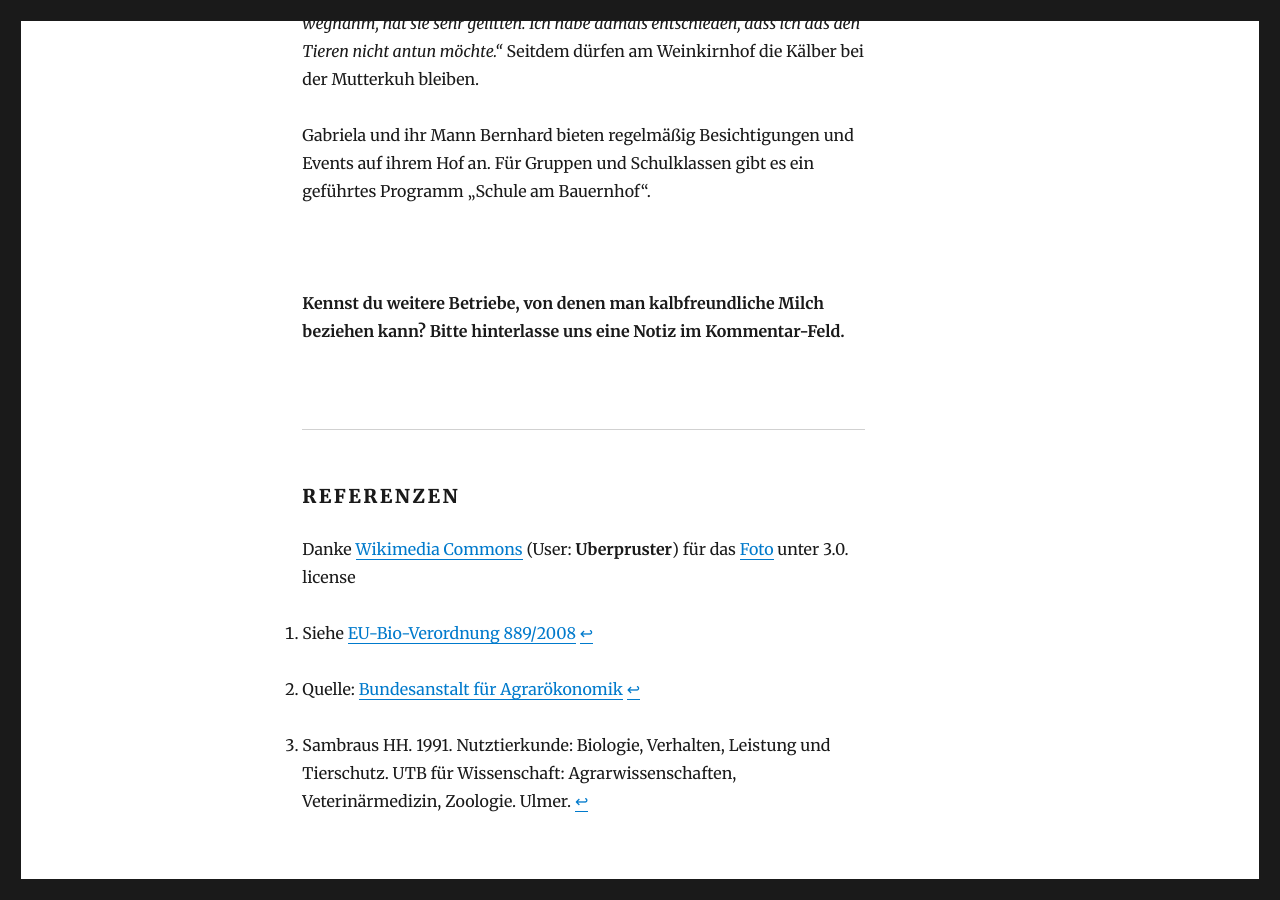
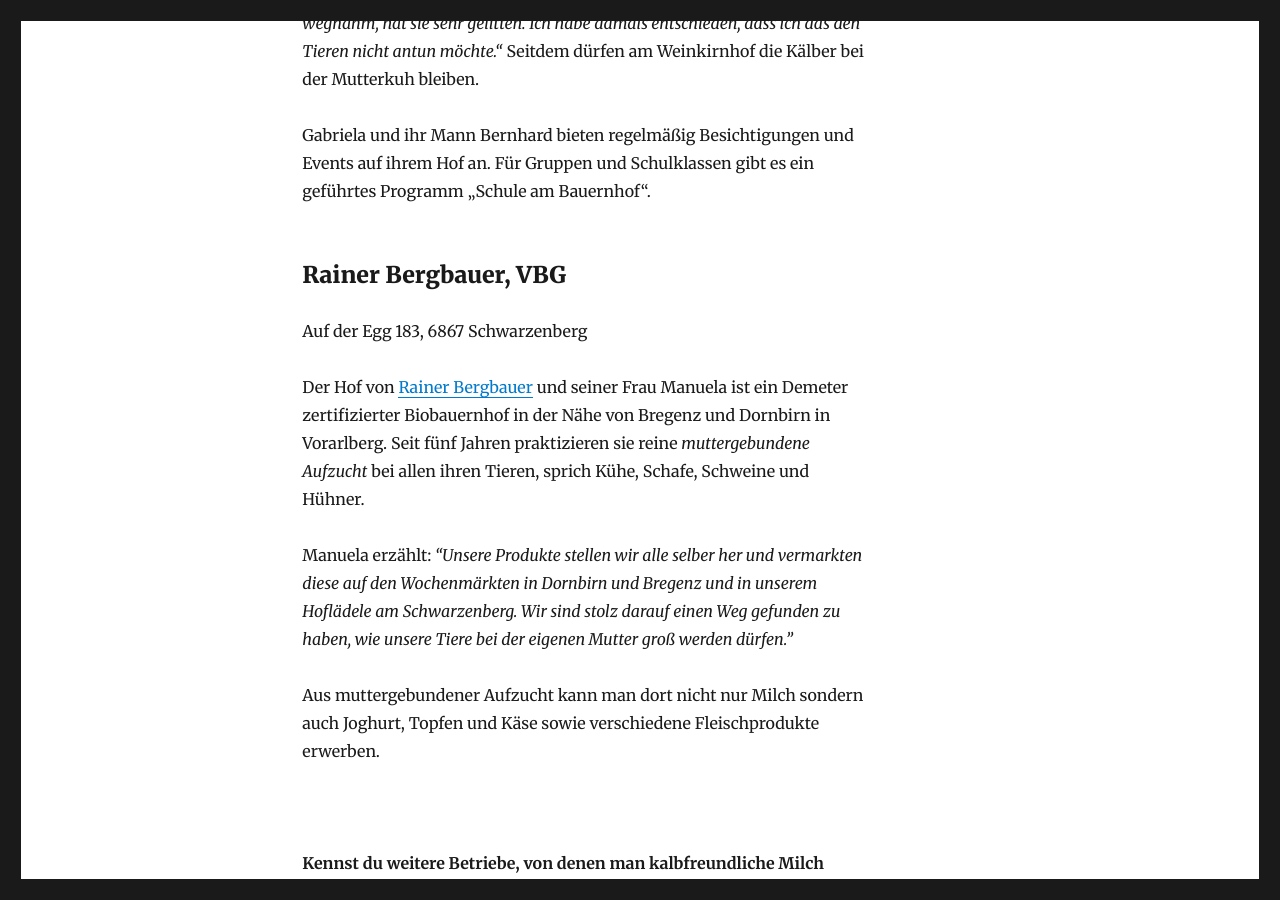
Before and after one commit to sapiensoup/sapiensoup.com, a Jekyll site: the page built from _posts/2017-04-20-kalbfreundliche-milch.md, in a window 1280 px wide and 900 px high, scrolled down 5361 px. Built offline with Jekyll 4.4.1, drawn with Linux system fonts in a browser that asks for light colours; comment, search, counter and statistics services are not loaded.

Commit message:
Add Rainer Bergbauer

```diff
--- a/_posts/2017-04-20-kalbfreundliche-milch.md
+++ b/_posts/2017-04-20-kalbfreundliche-milch.md
@@ -71,6 +71,15 @@ Ich habe den Betrieb im April 2017 besichtigt. Gabriela Schöffl ist die Jung-B
 
 Gabriela und ihr Mann Bernhard bieten regelmäßig Besichtigungen und Events auf ihrem Hof an. Für Gruppen und Schulklassen gibt es ein geführtes Programm „Schule am Bauernhof“.
 
+### Rainer Bergbauer, VBG
+Auf der Egg 183, 6867 Schwarzenberg
+
+Der Hof von [Rainer Bergbauer](https://www.rainer-bergbauer.at/) und seiner Frau Manuela ist ein Demeter zertifizierter Biobauernhof in der Nähe von Bregenz und Dornbirn in Vorarlberg. Seit fünf Jahren praktizieren sie reine _muttergebundene Aufzucht_ bei allen ihren Tieren, sprich Kühe, Schafe, Schweine und Hühner.
+
+Manuela erzählt: _"Unsere Produkte stellen wir alle selber her und vermarkten diese auf den Wochenmärkten in Dornbirn und Bregenz und in unserem Hoflädele am Schwarzenberg. Wir sind stolz darauf einen Weg gefunden zu haben, wie unsere Tiere bei der eigenen Mutter groß werden dürfen."_
+
+Aus muttergebundener Aufzucht kann man dort nicht nur Milch sondern auch Joghurt, Topfen und Käse sowie verschiedene Fleischprodukte erwerben.
+
 &nbsp;
 
 **Kennst du weitere Betriebe, von denen man kalbfreundliche Milch beziehen kann? Bitte hinterlasse uns eine Notiz im Kommentar-Feld.**
```
